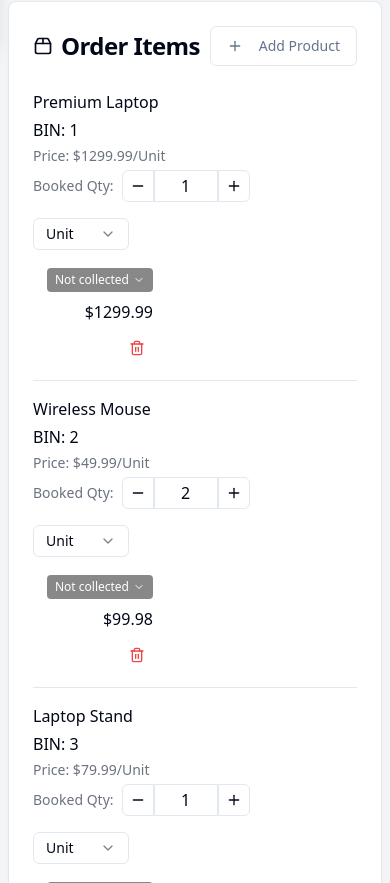
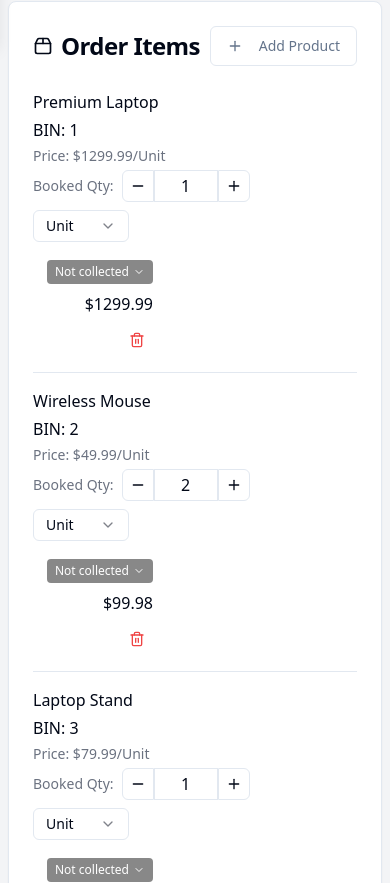
Before and after one commit to alex-chesakov/soft-admin-nest, a React (Vite) app: page /orders/1 in a window 390 px wide. Shown: the part 801-1684 px from the top of the page. Built offline with nearby package versions, Linux system fonts and the light colour scheme.

Commit message:
Move Adjusted Qty Display
Rearrange the layout on the order details page for mobile resolutions to position the "Adjusted Qty" display below the "Booked Qty" section for better visibility and organization.
[skip gpt_engineer]

```diff
--- a/src/components/orders/OrderItem.tsx
+++ b/src/components/orders/OrderItem.tsx
@@ -62,7 +62,7 @@ export const OrderItemComponent = ({
         </div>
         <p className="font-medium">BIN: {item.id}</p>
         <p className="text-sm text-gray-500 mt-2">Price: ${displayPrice.toFixed(2)}/{item.unit || 'Unit'}</p>
-        <div className="flex items-center gap-4 mt-2 flex-wrap">
+        <div className="flex flex-col gap-2 mt-2">
           <div className="flex items-center gap-2">
             <label className={`text-sm text-gray-500 ${item.adjustedQuantity ? 'line-through text-gray-400' : ''}`}>Booked Qty:</label>
             {role === 'admin' && !item.adjustedQuantity ? (
```
